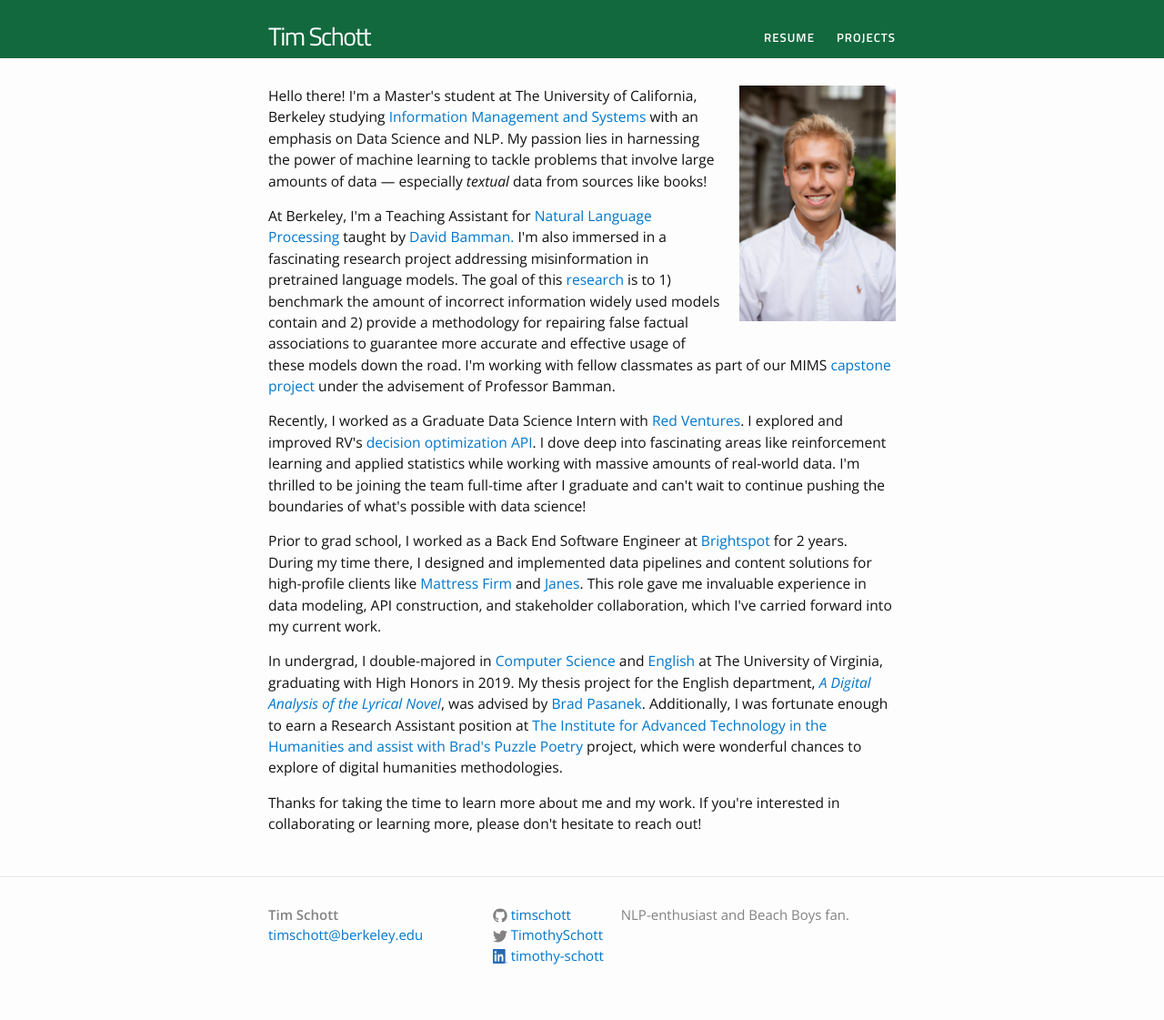
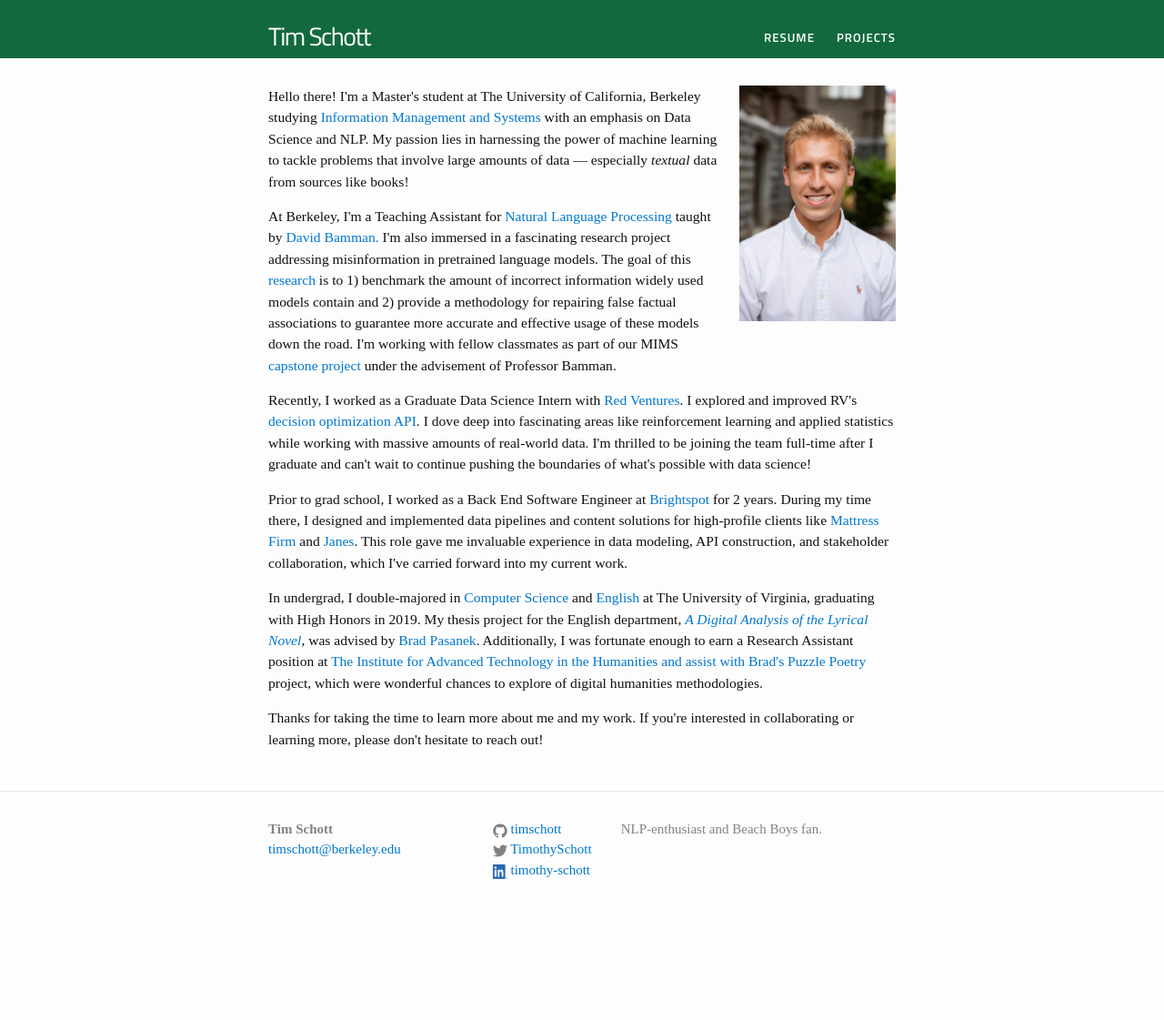
Before and after one commit to timschott/timschott.github.io, a Jekyll site: the page built from index.html, in a window 1280 px wide. Shown: the whole page at 91% size. Built offline with Jekyll 4.4.1, drawn with Linux system fonts in a browser that asks for light colours; after the commit the page ends 1027 px from its top, so only the background shows below that.

Commit message:
different font

```diff
--- a/css/main.scss
+++ b/css/main.scss
@@ -6,7 +6,8 @@
 
 
 // Our variables
-$base-font-family: 'Open Sans', Helvetica, Arial, sans-serif;
+$base-font-family: 'Times New Roman', Times, serif;
+$emph-font-family: 'Open Sans', Helvetica, Arial, sans-serif;
 $base-font-size:   .975em;
 $small-font-size:  $base-font-size * 0.875;
 $tiny-font-size:  $base-font-size * 0.5;
```
